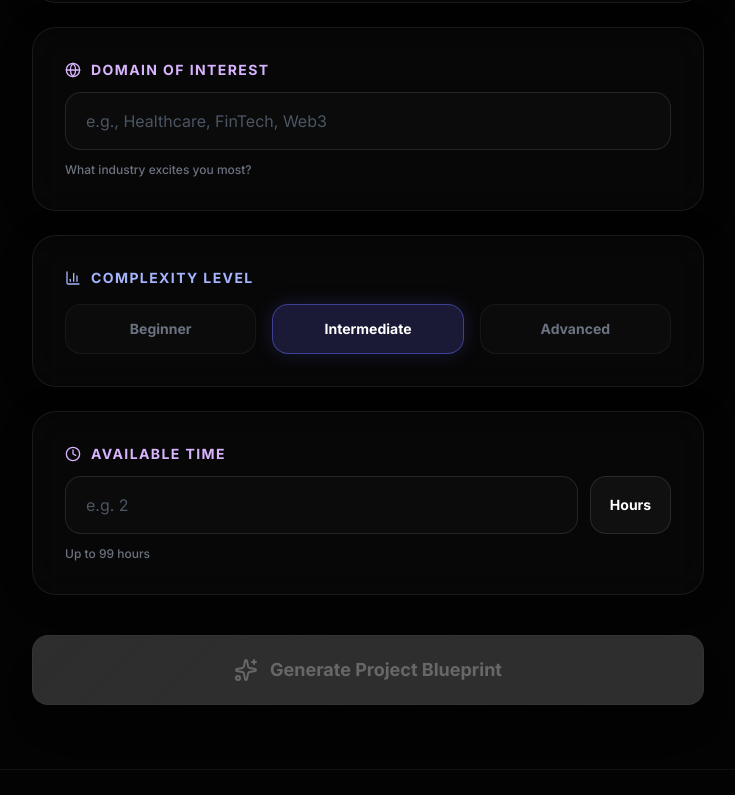
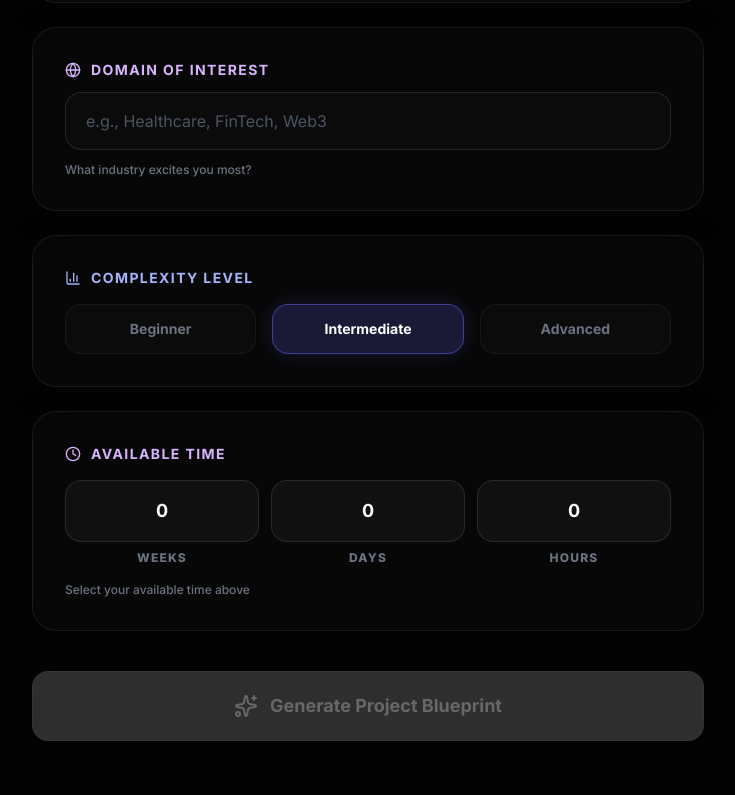
Before and after one commit to Sriram-Manikandan/IntelliProject-ai, a React (Vite) app in the folder frontend/: page /generate in a window 1280 px wide. Shown: the part 417-1212 px from the top of the page, without its empty margins (272-1007 px from the left). Built offline with nearby package versions, Linux system fonts and the light colour scheme.

Commit message:
Replace time input with three-column duration picker (Weeks / Days / Hours)

```diff
--- a/frontend/src/components/ProjectForm.jsx
+++ b/frontend/src/components/ProjectForm.jsx
@@ -9,25 +9,31 @@ export default function ProjectForm({ onSubmit, isLoading }) {
     domain: '',
     difficulty: 'Intermediate',
   });
-  const [timeValue, setTimeValue] = useState('');
-  const [timeUnit, setTimeUnit] = useState('hours'); // 'hours' | 'days' | 'weeks'
+  const [weeks, setWeeks] = useState(0);
+  const [days, setDays]   = useState(0);
+  const [hours, setHours] = useState(0);
 
   const handleChange = (field, value) => {
     setForm((prev) => ({ ...prev, [field]: value }));
   };
 
-  // Working-hour multipliers (1 day = 8h, 1 week = 40h)
-  const toHours = { hours: 1, days: 8, weeks: 40 };
-  const unitLimits = { hours: [1, 99], days: [1, 30], weeks: [1, 52] };
+  // Working-hour multipliers: 1 week = 40h, 1 day = 8h
+  const totalHours = (weeks * 40) + (days * 8) + hours;
+
+  // Human-readable preview
+  const previewParts = [];
+  if (weeks)  previewParts.push(`${weeks} week${weeks  > 1 ? 's' : ''}`);
+  if (days)   previewParts.push(`${days} day${days    > 1 ? 's' : ''}`);
+  if (hours)  previewParts.push(`${hours} hour${hours > 1 ? 's' : ''}`);
+  const preview = previewParts.length ? previewParts.join(' ') : null;
 
   const handleSubmit = (e) => {
     e.preventDefault();
-    if (!form.skills || !form.domain || !timeValue) return;
-    const totalHours = Math.round(Number(timeValue) * toHours[timeUnit]);
+    if (!form.skills || !form.domain || totalHours < 1) return;
     onSubmit({ ...form, time_hours: totalHours });
   };
 
-  const isValid = form.skills && form.domain && timeValue;
+  const isValid = form.skills && form.domain && totalHours >= 1;
 
   return (
     <div className="max-w-2xl mx-auto">
@@ -99,37 +105,62 @@ export default function ProjectForm({ onSubmit, isLoading }) {
         </div>
 
         {/* Time Input */}
-        <div className="glass-card p-8 space-y-3 animate-fade-in-up opacity-0 animate-delay-400">
+        <div className="glass-card p-8 space-y-4 animate-fade-in-up opacity-0 animate-delay-400">
           <label className="flex items-center gap-2.5 text-sm font-bold text-purple-300 uppercase tracking-widest">
             <Clock className="w-4 h-4" />
             Available Time
           </label>
-          <div className="flex gap-3">
-            {/* Quantity */}
-            <input
-              type="number"
-              min={unitLimits[timeUnit][0]}
-              max={unitLimits[timeUnit][1]}
-              value={timeValue}
-              onChange={(e) => setTimeValue(e.target.value)}
-              placeholder="e.g. 2"
-              className="flex-1 bg-white/[0.02] border border-white/10 rounded-2xl px-5 py-4 text-white placeholder-gray-600 focus:outline-none focus:border-purple-500/50 focus:ring-4 focus:ring-purple-500/10 transition-all text-base"
-            />
-            {/* Unit Selector */}
-            <select
-              value={timeUnit}
-              onChange={(e) => { setTimeUnit(e.target.value); setTimeValue(''); }}
-              className="bg-white/[0.04] border border-white/10 rounded-2xl px-4 py-4 text-white font-bold focus:outline-none focus:border-purple-500/50 focus:ring-4 focus:ring-purple-500/10 transition-all text-sm cursor-pointer appearance-none text-center"
-            >
-              <option value="hours" className="bg-[#0d0d0d]">Hours</option>
-              <option value="days" className="bg-[#0d0d0d]">Days</option>
-              <option value="weeks" className="bg-[#0d0d0d]">Weeks</option>
-            </select>
+
+          {/* Three duration selects */}
+          <div className="grid grid-cols-3 gap-3">
+            {/* Weeks */}
+            <div className="flex flex-col items-center gap-2">
+              <select
+                value={weeks}
+                onChange={(e) => setWeeks(Number(e.target.value))}
+                className="w-full bg-white/[0.04] border border-white/10 rounded-2xl px-3 py-4 text-white font-bold text-lg focus:outline-none focus:border-purple-500/50 focus:ring-4 focus:ring-purple-500/10 transition-all text-center appearance-none cursor-pointer"
+              >
+                {Array.from({ length: 53 }, (_, i) => (
+                  <option key={i} value={i} className="bg-[#0d0d0d]">{i}</option>
+                ))}
+              </select>
+              <span className="text-xs font-black text-gray-500 uppercase tracking-widest">Weeks</span>
+            </div>
+
+            {/* Days */}
+            <div className="flex flex-col items-center gap-2">
+              <select
+                value={days}
+                onChange={(e) => setDays(Number(e.target.value))}
+                className="w-full bg-white/[0.04] border border-white/10 rounded-2xl px-3 py-4 text-white font-bold text-lg focus:outline-none focus:border-purple-500/50 focus:ring-4 focus:ring-purple-500/10 transition-all text-center appearance-none cursor-pointer"
+              >
+                {Array.from({ length: 5 }, (_, i) => (
+                  <option key={i} value={i} className="bg-[#0d0d0d]">{i}</option>
+                ))}
+              </select>
+              <span className="text-xs font-black text-gray-500 uppercase tracking-widest">Days</span>
+            </div>
+
+            {/* Hours */}
+            <div className="flex flex-col items-center gap-2">
+              <select
+                value={hours}
+                onChange={(e) => setHours(Number(e.target.value))}
+                className="w-full bg-white/[0.04] border border-white/10 rounded-2xl px-3 py-4 text-white font-bold text-lg focus:outline-none focus:border-purple-500/50 focus:ring-4 focus:ring-purple-500/10 transition-all text-center appearance-none cursor-pointer"
+              >
+                {Array.from({ length: 8 }, (_, i) => (
+                  <option key={i} value={i} className="bg-[#0d0d0d]">{i}</option>
+                ))}
+              </select>
+              <span className="text-xs font-black text-gray-500 uppercase tracking-widest">Hours</span>
+            </div>
           </div>
+
+          {/* Live summary */}
           <p className="text-xs text-gray-500 font-medium">
-            {timeUnit === 'hours' && 'Up to 99 hours'}
-            {timeUnit === 'days'  && `Up to 30 days · ${timeValue ? timeValue * 8 : '?'} working hours`}
-            {timeUnit === 'weeks' && `Up to 52 weeks · ${timeValue ? timeValue * 40 : '?'} working hours`}
+            {preview
+              ? <span>Total: <span className="text-indigo-400 font-bold">{preview}</span> &middot; {totalHours} working hours</span>
+              : 'Select your available time above'}
           </p>
         </div>
 
```
